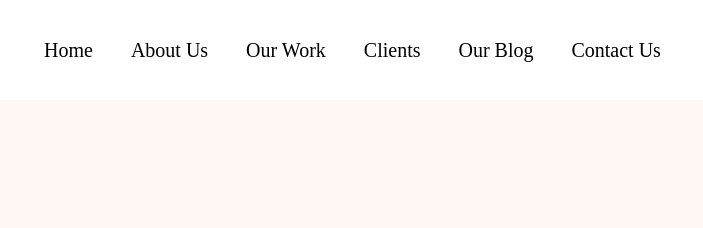
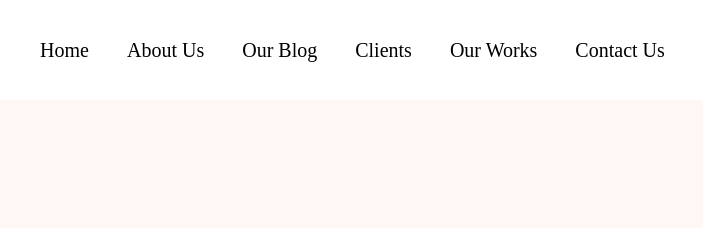
Before and after one commit to inysik/site_for_portfolio, a website: page index.html in a window 1280 px wide. Shown: the top 228 px of the page, 350-1053 px from the left. Drawn offline with Linux system fonts and the light colour scheme; a web font is replaced by a local one.

Commit message:
add correction path

```diff
--- a/index.html
+++ b/index.html
@@ -19,9 +19,9 @@
         <ul class="menu-list">
             <li class="menu-list_item"><a href="/">Home</a></li>
             <li class="menu-list_item"> <a href="./AboutUs">About Us</a></li>
-            <li class="menu-list_item"><a href="/src/our-blog/OurBlog.html">Our Work</a></li>
+            <li class="menu-list_item"><a href="./src/our-blog/OurBlog.html">Our Blog</a></li>
             <li class="menu-list_item"><a href="./Clients">Clients</a></li>
-            <li class="menu-list_item"><a href="./OurBlog">Our Blog</a></li>
+            <li class="menu-list_item"><a href="./OurBlog">Our Works</a></li>
             <li class="menu-list_item"><a href="./ContactUs">Contact Us</a></li>
         </ul>
         <button id="themeToggle" class="toggle"><svg xmlns="http://www.w3.org/2000/svg" width="24" height="24"
```
Also changed, not shown: src/our-blog/OurBlog.html (+1 -1 lines).
